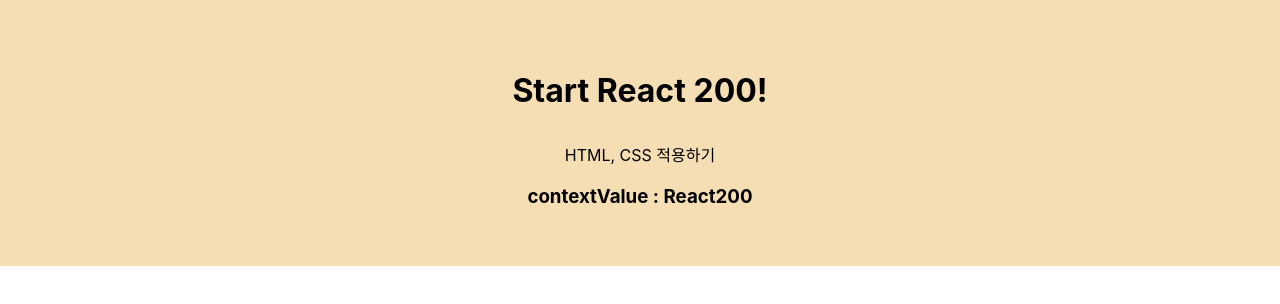
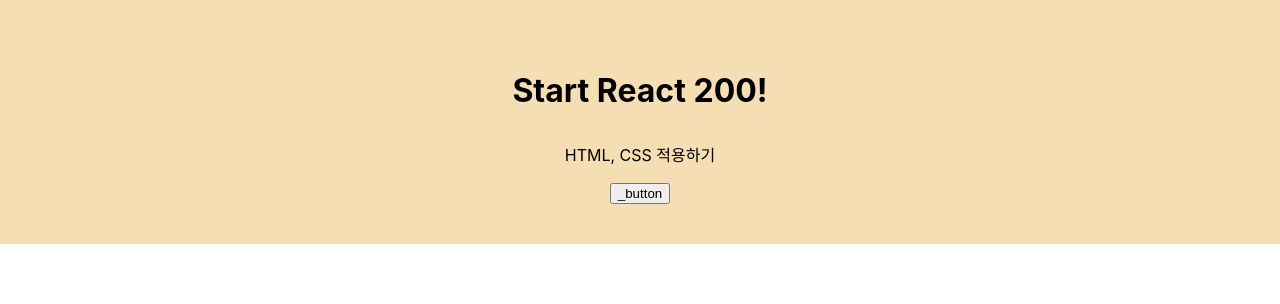
Before and after one commit to dev-chloe/hangout-react200, a React (Create React App) app: page / in a window 1280 px wide. Shown: the top 304 px of the page. Built offline with nearby package versions, Linux system fonts and the light colour scheme.

Commit message:
react200 중급077

```diff
--- a/src/App.js
+++ b/src/App.js
@@ -1,6 +1,6 @@
 import React from 'react';
 import './App.css';
-import ContextApi from './Context/R076_ContextApi';
+import ContextApi from './Context/R077_ContextApi';
 
 function App() {
   return (
--- /dev/null
+++ b/src/Context/R077_ContextApi.js
@@ -0,0 +1,36 @@
+import React from 'react';
+import Children from './contextChildrenfor77';
+
+const { Provider, Consumer } = React.createContext();
+export { Consumer }
+
+class R077_ContextApi extends React.Component {
+  constructor (props) {
+    super(props);
+    this.setStateFunc = this.setStateFunc.bind(this);
+  }
+  // props는 데이터가 부모에서 자식 컴포넌트로 단방향으로만 이동할 수 있다.
+  // 컨텤스트를 사용하면 자식 컴포넌트에서 부모 컴포넌트의 데이터를 변경할 수 있다.
+
+  setStateFunc(value) {
+    this.setState({ name : value });
+  }
+  // state 변수 name에 파라미터 value를 할당하는 함수를 선언한다.
+
+  render () {
+    const content = {
+      ...this.state,
+      setStateFunc : this.setStateFunc
+    }
+    // content 변수에 R077_ContextApi 컴포넌트의 state와 ssetStateFunc 함수를 할당한다.
+
+    return (
+      <Provider value={ content }>
+        <Children />
+      </Provider>
+      // 자식 컴포넌트를 <Provider> 태그로 감싸고 전달할 데이터인 content를 value 값으로 할당한다.
+    )
+  }
+}
+
+export default R077_ContextApi;
--- /dev/null
+++ b/src/Context/contextChildrenfor77.js
@@ -0,0 +1,28 @@
+import React from 'react';
+import { Consumer } from './R077_ContextApi';
+
+class contextChildrenfor77 extends React.Component {
+  render() {
+    return (
+      <Consumer>
+      {/* <Consumer> 태그로 출력할 element를 감싸고 R077_ContextApi 컴포넌트에서 value에 할당했던 데이터를 contextValue 변수로 받아 사용한다. */}
+        { contextValue =>
+          <button onClick={ e => contextValue.setStateFunc("react200") }>
+            {/*
+              버튼을 클릭하면, 파라미터로 전달받은 R077_ContextApi 컴포넌트의 setStateFunc("react200")을 호출한다.
+              R077_ContextApi 컴포넌트의 state 변수 name 값을 react200으로 할당한다.
+             */}
+            {contextValue.name}_button
+            {/*
+              버튼을 누르기 전 contextValue.name 값이 없기 때문에 버튼명이 _button으로 표시된다.
+              버튼을 누르면 변경된 R077_ContextApi 컴포넌트의 state 변수 name 값인 react200을 가져오고 버튼명이
+              react200_button으로 표시된다.
+            */}
+          </button>
+        }
+      </Consumer>
+    )
+  }
+}
+
+export default contextChildrenfor77;
```
